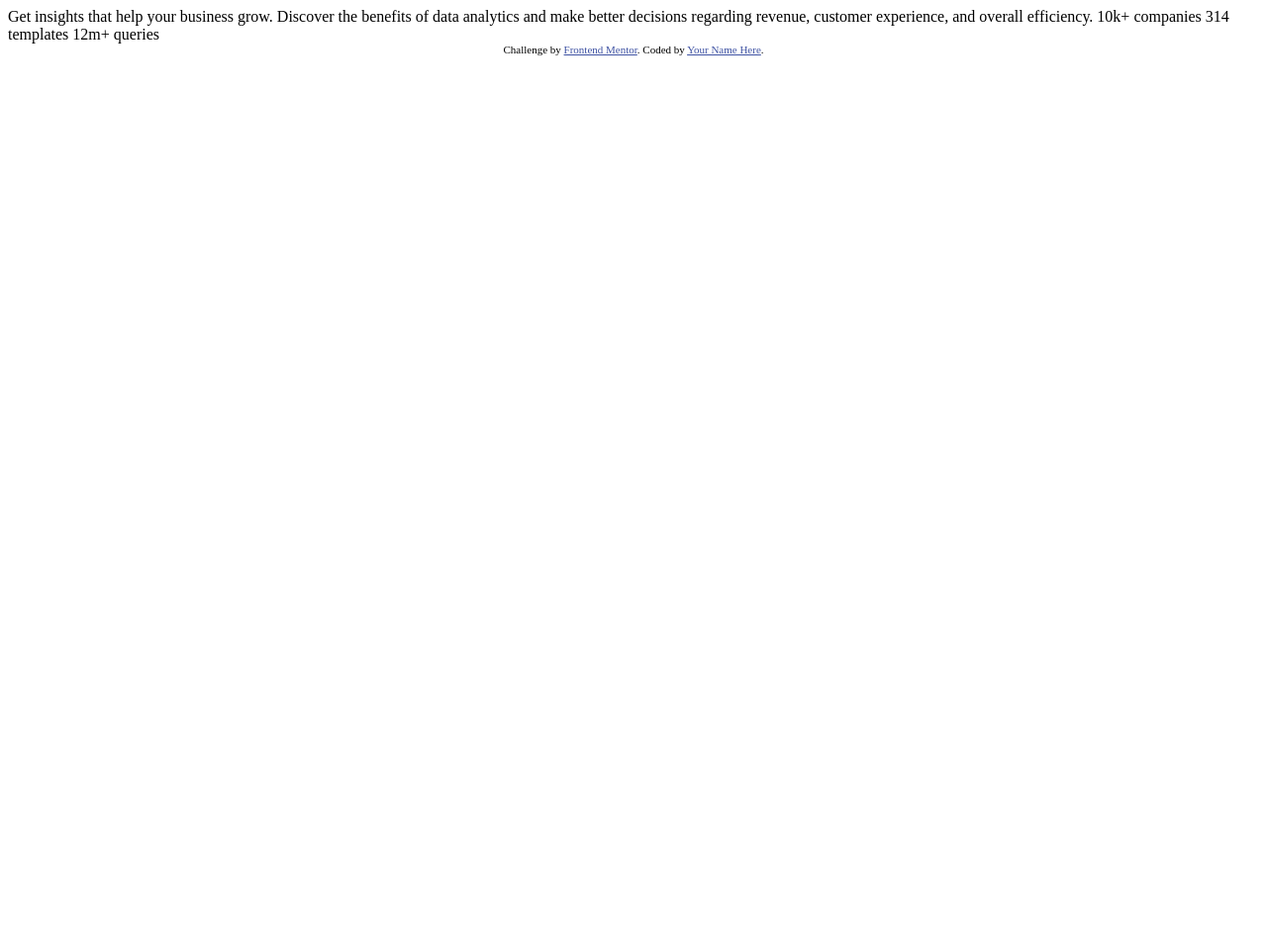
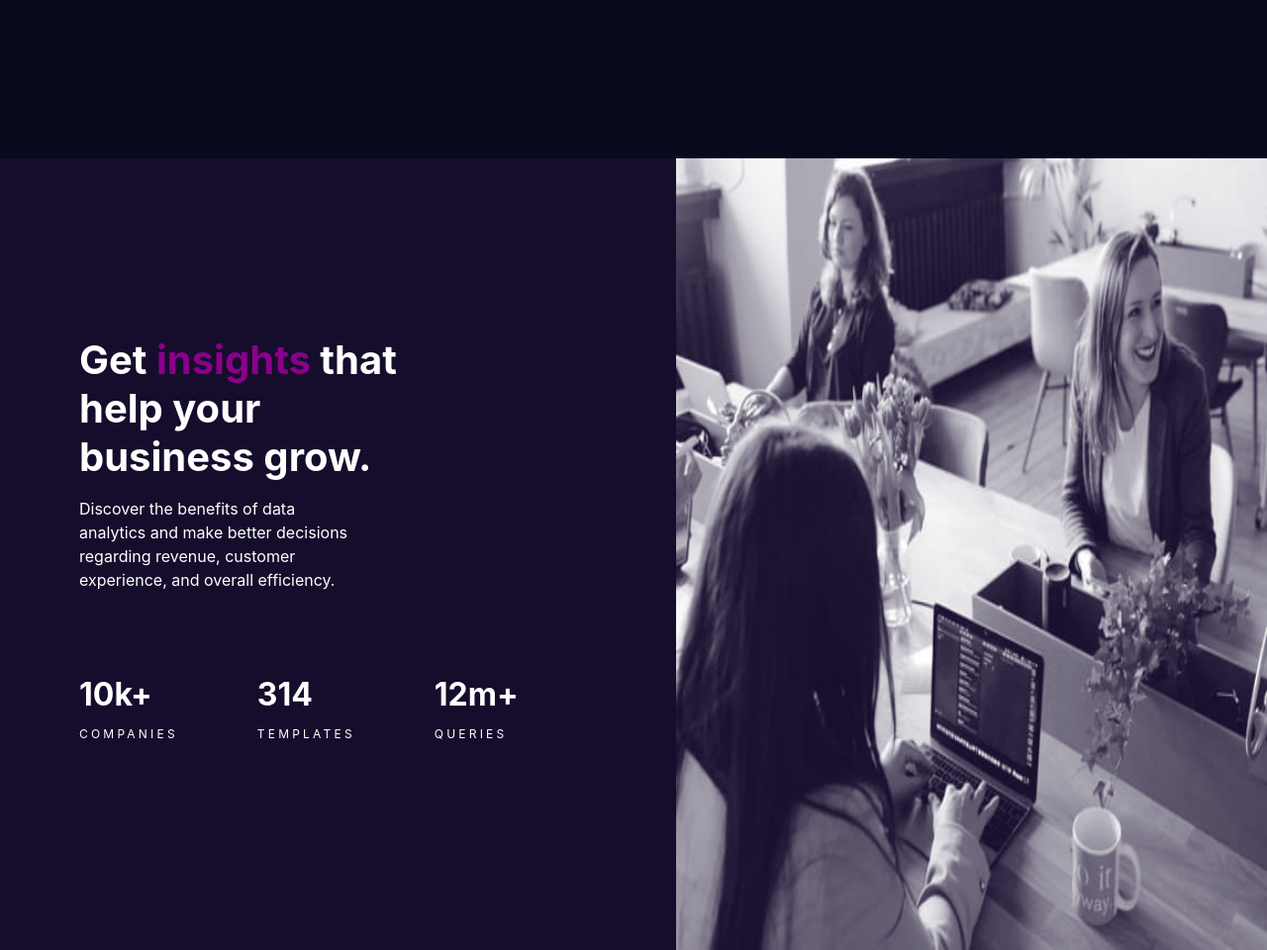
Before and after one commit to Tomas-Sinkevicius-new/stats-preview-card-component-main, a plain HTML site: page stats-preview-card-component-main/index.html in a window 1280 px wide. Shown: the whole page at 99% size. Before the commit the page ends 800 px from the top, so only its background shows below. Drawn offline with Linux system fonts and the light colour scheme.

Commit message:
some style ant html done

```diff
--- a/stats-preview-card-component-main/index.html
+++ b/stats-preview-card-component-main/index.html
@@ -1,33 +1,65 @@
 <!DOCTYPE html>
 <html lang="en">
   <head>
-  <meta charset="UTF-8">
-  <meta name="viewport" content="width=device-width, initial-scale=1.0"> <!-- displays site properly based on user's device -->
+    <meta charset="UTF-8" />
+    <meta name="viewport" content="width=device-width, initial-scale=1.0" />
+    <!-- displays site properly based on user's device -->
 
-  <link rel="icon" type="image/png" sizes="32x32" href="./images/favicon-32x32.png">
+    <link
+      rel="icon"
+      type="image/png"
+      sizes="32x32"
+      href="./images/favicon-32x32.png"
+    />
+    <link rel="stylesheet" href="style.css" />
 
     <title>Frontend Mentor | Stats preview card component</title>
 
     <!-- Feel free to remove these styles or customise in your own stylesheet 👍 -->
     <style>
-    .attribution { font-size: 11px; text-align: center; }
-    .attribution a { color: hsl(228, 45%, 44%); }
+      .attribution {
+        font-size: 11px;
+        text-align: center;
+      }
+      .attribution a {
+        color: hsl(228, 45%, 44%);
+      }
     </style>
   </head>
   <body>
-
-  Get insights that help your business grow.
-
-  Discover the benefits of data analytics and make better decisions regarding revenue, customer
-  experience, and overall efficiency.
-
-  10k+ companies
-  314 templates
-  12m+ queries
-
+    <main>
+      <div class="leftSide">
+        <h1>Get <span>insights</span> that help your business grow.</h1>
+        <p>
+          Discover the benefits of data analytics and make better decisions
+          regarding revenue, customer experience, and overall efficiency.
+        </p>
+        <div class="fStats">
+          <div class="stats">
+            <p>10k+ <div> companies </div></p>
+          </div>
+          <div class="stats">
+            <p>314 <div> templates </div></p>
+          </div>
+          <div class="stats">
+            <p>12m+ <div> queries </div></p>
+          </div>
+        </div>
+      </div>
+      <div class="rightSide">
+        <img
+          src="/stats-preview-card-component-main/images/image-header-desktop.jpg"
+          alt="image"
+        />
+      </div>
+    </main>
+    <footer>
       <div class="attribution">
-    Challenge by <a href="https://www.frontendmentor.io?ref=challenge" target="_blank">Frontend Mentor</a>.
-    Coded by <a href="#">Your Name Here</a>.
+        Challenge by
+        <a href="https://www.frontendmentor.io?ref=challenge" target="_blank"
+          >Frontend Mentor</a
+        >. Coded by <a href="#">Tomas Sinkevicius</a>.
       </div>
+    </footer>
   </body>
 </html>
--- /dev/null
+++ b/stats-preview-card-component-main/style.css
@@ -0,0 +1,96 @@
+footer {
+  display: none;
+}
+
+* {
+  margin: 0;
+  padding: 0;
+  box-sizing: border-box;
+}
+
+body {
+  font-family: 'Inter', sans-serif;
+  font-size: 16px;
+  color: #fff;
+  background-color: rgb(9, 9, 30);
+}
+
+main {
+  margin-top: 10rem;
+  display: flex;
+  flex-direction: row;
+  justify-content: center;
+  align-items: stretch;
+  height: 50rem;
+  margin-left: auto;
+  margin-right: auto;
+  max-width: 114rem;
+  margin-bottom: 10rem;
+}
+
+.leftSide,
+.rightSide {
+  display: flex;
+  flex-direction: column;
+  justify-content: center;
+  align-items: flex-start;
+  background-color: rgb(22, 12, 44);
+  text-align: center;
+  text-align: initial;
+}
+
+.leftSide {
+  padding-left: 5rem;
+}
+
+.leftSide h1 {
+  font-size: 2.5rem;
+  font-weight: 700;
+  margin-bottom: 1rem;
+  width: 55%;
+}
+
+.leftSide h1 span {
+  color: darkmagenta;
+}
+
+.leftSide p {
+  font-size: 1rem;
+  line-height: 1.5;
+  margin-bottom: 2rem;
+  width: 45%;
+}
+
+.stats {
+  display: flex;
+  flex-direction: column;
+  margin-bottom: 1.5rem;
+  width: 45%;
+}
+
+.stats p {
+  font-size: 2rem;
+  font-weight: 700;
+  margin-bottom: 0.5rem;
+}
+
+.stats div {
+  font-size: 0.75rem;
+  font-weight: 400;
+  text-transform: uppercase;
+  letter-spacing: 0.2rem;
+}
+
+.rightSide img {
+  width: 100%;
+  height: 50rem;
+  mix-blend-mode: screen;
+  background-color: rgb(92, 14, 92);
+}
+
+.fStats {
+  display: flex;
+  margin-top: 3rem;
+  gap: 5rem;
+  width: 45%;
+}
```
Lines whose indentation alone changed are shown as unchanged.
